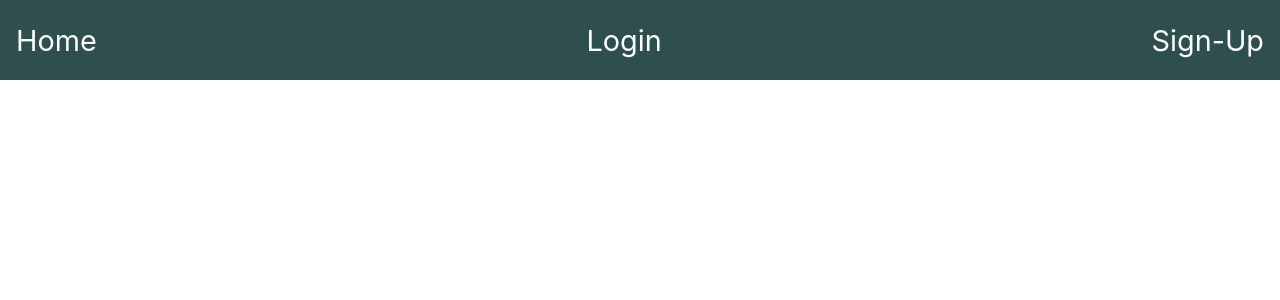
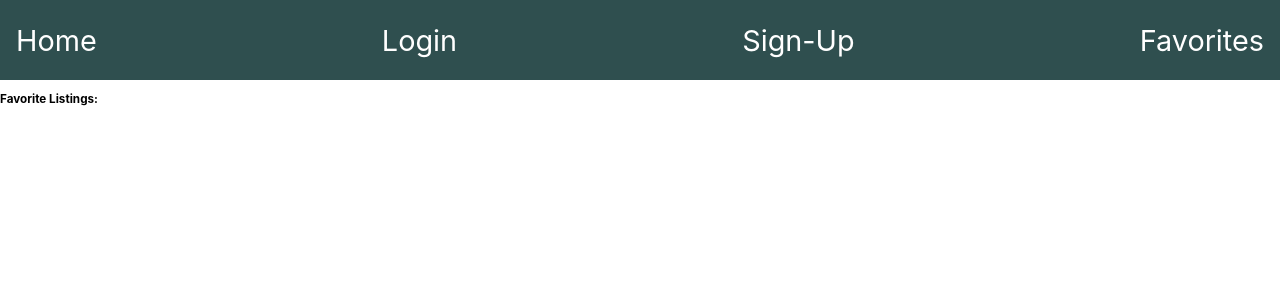
Before and after one commit to RV-camping-Airbnb/Frontend, a React (Create React App) app: page /favorites in a window 1280 px wide. Shown: the top 300 px of the page. Built offline with nearby package versions, Linux system fonts and the light colour scheme.

Commit message:
Created a way to save favorite properties to add to the lsitings cards.

```diff
--- a/src/App.js
+++ b/src/App.js
@@ -1,11 +1,21 @@
-import React from 'react';
+import React, { useState } from 'react';
 import { Route, Switch } from 'react-router-dom';
 import Navigation from './components/Navigation/Navigation';
 import HomePage from './components/Home/HomePage';
 import LoginForm from './components/Login/LoginForm';
 import SignUpForm from './components/Login/SignUpForm';
+import Favorites from './components/Favorites';
 
 function App() {
+  const [favoriteList, setFavoriteList] = useState(['Property One', 'Property Two']);
+
+  const addToFavoriteList = listing => {
+    const present = favoriteList.find(el => el.title === listing.title)
+    if (!present) {
+      setFavoriteList( [...favoriteList, listing] );
+    }
+  };
+
   return (
     <>
     <Navigation />
@@ -13,6 +23,7 @@ function App() {
       <Route exact path='/' component={HomePage} />
       <Route path='/login' component={LoginForm} />
       <Route path='/signup' component={SignUpForm} />
+      <Route path='/favorites' render={props => <Favorites {...props} addToFavoriteList={addToFavoriteList} favoriteList={favoriteList} />} />
     </Switch>
     </>
   );
--- /dev/null
+++ b/src/components/Favorites.js
@@ -0,0 +1,13 @@
+import React from 'react';
+import { NavLink } from 'react-router-dom';
+
+const Favorites = props => (
+  <div className="saved-list">
+    <h3>Favorite Listings:</h3>
+    {props.favoriteList.map(listing => (
+      <span className="saved-listing">{listing.title}</span>
+    ))}
+  </div>
+);
+
+export default Favorites;
--- a/src/components/Navigation/Navigation.js
+++ b/src/components/Navigation/Navigation.js
@@ -13,6 +13,9 @@ function Navigation() {
       <NavLink to='/signup'>
         Sign-Up
       </NavLink>
+      <NavLink to='/favorites'>
+        Favorites
+      </NavLink>
     </div>
   )
 }
```
